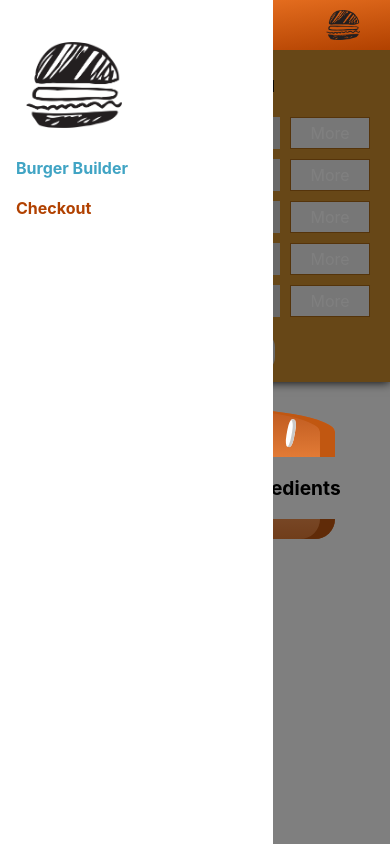
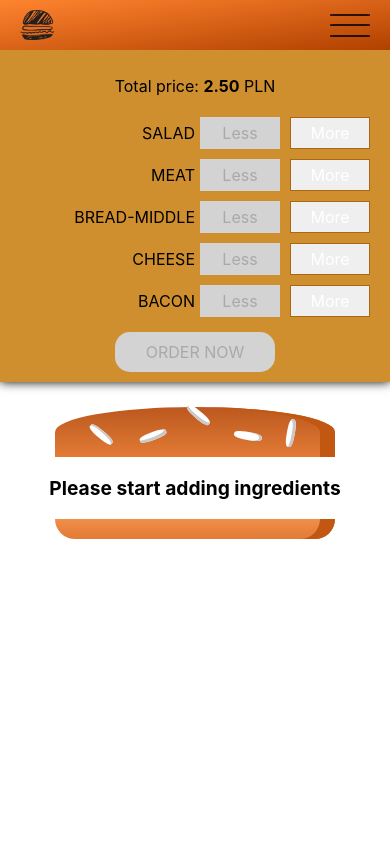
Before and after one commit to muchamateusz/react-burger-builder, a React app: page / in a window 390 px wide. Built offline with nearby package versions, Linux system fonts and the light colour scheme; a web font is replaced by a local one; what @fortawesome/fontawesome would draw is missing.

Commit message:
my own animated css moblile menu hamburger

```diff
--- a/src/common-components/DarkOverlay/DarkOverlay.jsx
+++ b/src/common-components/DarkOverlay/DarkOverlay.jsx
@@ -1,11 +1,14 @@
 // LIBS
 import React from "react";
 import PropTypes from "prop-types";
+import classNames from "classnames";
 
 // MODULE
-import './DarkOverlay.less';
-const DarkOverlay = ({ show, clicked, ...rest }) =>
-  show && <div onClick={clicked} className="dark-overlay" />;
+import "./DarkOverlay.less";
+const DarkOverlay = ({ show, clicked, className, ...rest }) =>
+  show && (
+    <div onClick={clicked} className={classNames("dark-overlay", className)} />
+  );
 
 DarkOverlay.propTypes = {
   defaultProp: PropTypes.string
--- a/src/common-components/Logo/Logo.less
+++ b/src/common-components/Logo/Logo.less
@@ -1,6 +1,5 @@
 .logo {
   background-color: transparent;
-  padding: 10px;
   height: 100%;
   & img {
     height: 100%;
--- /dev/null
+++ b/src/common-components/MobileMenu/MobileMenu.jsx
@@ -0,0 +1,30 @@
+// LIBS
+import React from "react";
+import PropTypes from "prop-types";
+import classNames from "classnames";
+
+// MODULE
+import './MobileMenu.less';
+
+const MobileMenu = ({ toggleMenu, menuOpened, ...rest }) => {
+  return (
+    <div className="mobile-menu" onClick={toggleMenu}>
+      <div
+        className={classNames("mobile-menu__icon", {
+          "mobile-menu__icon--opened": menuOpened
+        })}
+      >
+        <div className="mobile-menu__icon__bar" />
+        <div className="mobile-menu__icon__bar" />
+        <div className="mobile-menu__icon__bar" />
+      </div>
+    </div>
+  );
+};
+
+MobileMenu.propTypes = {
+  menuOpened: PropTypes.bool,
+  toggleMenu: PropTypes.func
+};
+
+export default MobileMenu;
--- /dev/null
+++ b/src/common-components/MobileMenu/MobileMenu.less
@@ -0,0 +1,39 @@
+.mobile-menu {
+  display: none;
+}
+
+@media (max-width: 499px) {
+  .mobile-menu {
+    display: block;
+    &__icon {
+      z-index: 500;
+      padding: 5px 0;
+      box-sizing: border-box;
+      width: 40px;
+      height: 50px;
+      display: flex;
+      flex-direction: column;
+      justify-content: space-evenly;
+      &__bar {
+        border-radius: 10%;
+        height: 2px;
+        width: 100%;
+        background-color: rgba(0, 0, 0, 0.8);
+        transition: transform 0.5s ease-out;
+      }
+      &--opened {
+        & div {
+          &:first-child {
+            transform: translateY(11px) rotate(-45deg);
+          }
+          &:nth-child(2) {
+            transform: translateX(20vw);
+          }
+          &:last-child {
+            transform: translateY(-10px) rotate(45deg);
+          }
+        }
+      }
+    }
+  }
+}
--- a/src/components/Layout/Layout.jsx
+++ b/src/components/Layout/Layout.jsx
@@ -15,10 +15,10 @@ const propTypes = {
 
 class Layout extends Component {
   state = {
-    showDarkOverlay: true
+    showDarkOverlay: false
   };
 
-  TurnOffDarkOverlayHandler = () => {
+  updateDarkOverlayStateHandler = () => {
     this.setState(prevState => {
       return { showDarkOverlay: !prevState.showDarkOverlay };
     });
@@ -27,10 +27,13 @@ class Layout extends Component {
   render() {
     return (
       <React.Fragment>
-        <Toolbar />
+        <Toolbar
+          toggleMenu={this.updateDarkOverlayStateHandler}
+          menuOpened={this.state.showDarkOverlay}
+        />
         <SideDrawer
-          closed={this.TurnOffDarkOverlayHandler}
-          open={this.state.showDarkOverlay}
+          toggleMenu={this.updateDarkOverlayStateHandler}
+          menuOpened={this.state.showDarkOverlay}
         />
         <main>{this.props.children}</main>
       </React.Fragment>
--- a/src/components/Navigation/SideDrawer/SideDrawer.jsx
+++ b/src/components/Navigation/SideDrawer/SideDrawer.jsx
@@ -10,15 +10,19 @@ import DarkOverlay from "../../../common-components/DarkOverlay/DarkOverlay";
 // MODULE
 import "./SideDrawer.less";
 
-const SideDrawer = ({ open, closed, ...rest }) => {
+const SideDrawer = ({ menuOpened, toggleMenu, ...rest }) => {
   return (
     <React.Fragment>
-      <DarkOverlay show={open} clicked={closed} />
+      <DarkOverlay
+        className="side-drawer__dark-overlay"
+        show={menuOpened}
+        clicked={toggleMenu}
+      />
       <div
         className={classNames(
           "side-drawer",
-          { "side-drawer--open": open },
-          { "side-drawer--close": !open }
+          { "side-drawer--open": menuOpened },
+          { "side-drawer--close": !menuOpened }
         )}
       >
         <Logo className="side-drawer__logo" />
--- a/src/components/Navigation/SideDrawer/SideDrawer.less
+++ b/src/components/Navigation/SideDrawer/SideDrawer.less
@@ -15,16 +15,19 @@
     height: 11%;
     margin-bottom: 10px;
   }
+  &--open {
+    transform: translateX(0);
+  }
+  &--close {
+    transform: translateX(-100%);
+  }
 }
 
 @media(min-width: 500px) {
   .side-drawer {
     display: none;
-    &--open {
-      transform: translateX(0);
-    }
-    &--close {
-      transform: translateX(-100%);
+    &__dark-overlay {
+      display: none;
     }
   }
 }
--- a/src/components/Navigation/Toolbar/Toolbar.jsx
+++ b/src/components/Navigation/Toolbar/Toolbar.jsx
@@ -1,16 +1,20 @@
+// LIBS
 import React from "react";
 import PropTypes from "prop-types";
 
+// APP
 import Logo from "../../../common-components/Logo/Logo";
 import NavigationList from "../NavigationList/NavigationList";
+import MobileMenu from "../../../common-components/MobileMenu/MobileMenu";
 
+// MODULE
 import "./Toolbar.less";
 
-const Toolbar = props => (
+const Toolbar = ({ toggleMenu, menuOpened, ...rest }) => (
   <div className="toolbar">
-    <div>MENU</div>
-      <Logo className="toolbar__logo" />
-      <NavigationList className="toolbar__navigation" />
+    <Logo className="toolbar__logo" />
+    <MobileMenu toggleMenu={toggleMenu} menuOpened={menuOpened} />
+    <NavigationList className="toolbar__navigation" />
   </div>
 );
 
```
